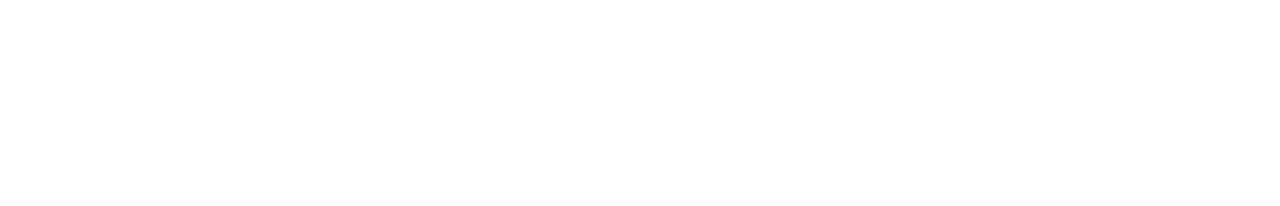
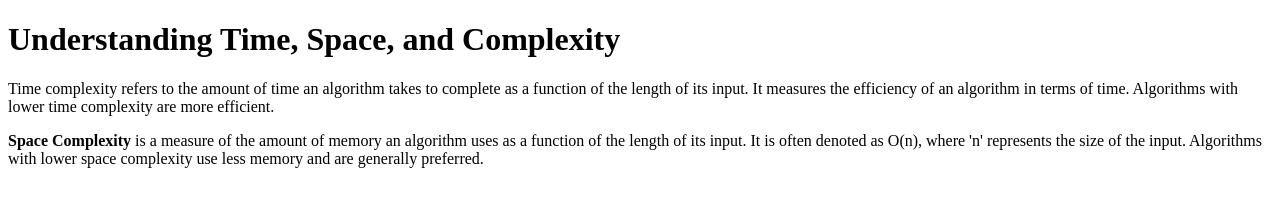
Before and after one commit to acciojob/time-and-space-complexity-rishabh0085, a website: page main.html in a window 1280 px wide. Drawn offline with Linux system fonts and the light colour scheme.

Commit message:
created a submission

```diff
--- a/main.html
+++ b/main.html
@@ -11,6 +11,16 @@
     <script type="text/javascript" src="./script.js">
 </script>
 
+<h1>Understanding Time, Space, and Complexity</h1>
+
+    <p>
+      Time complexity refers to the amount of time an algorithm takes to complete as a function of the length of its input. It measures the efficiency of an algorithm in terms of time. Algorithms with lower time complexity are more efficient.
+    </p>
+
+  <p>
+  <strong>Space Complexity</strong> is a measure of the amount of memory an algorithm uses as a function of the length of its input. It is often denoted as O(n), where 'n' represents the size of the input. Algorithms with lower space complexity use less memory and are generally preferred.
+  </p>
+
 </body>
 
 </html>
```
